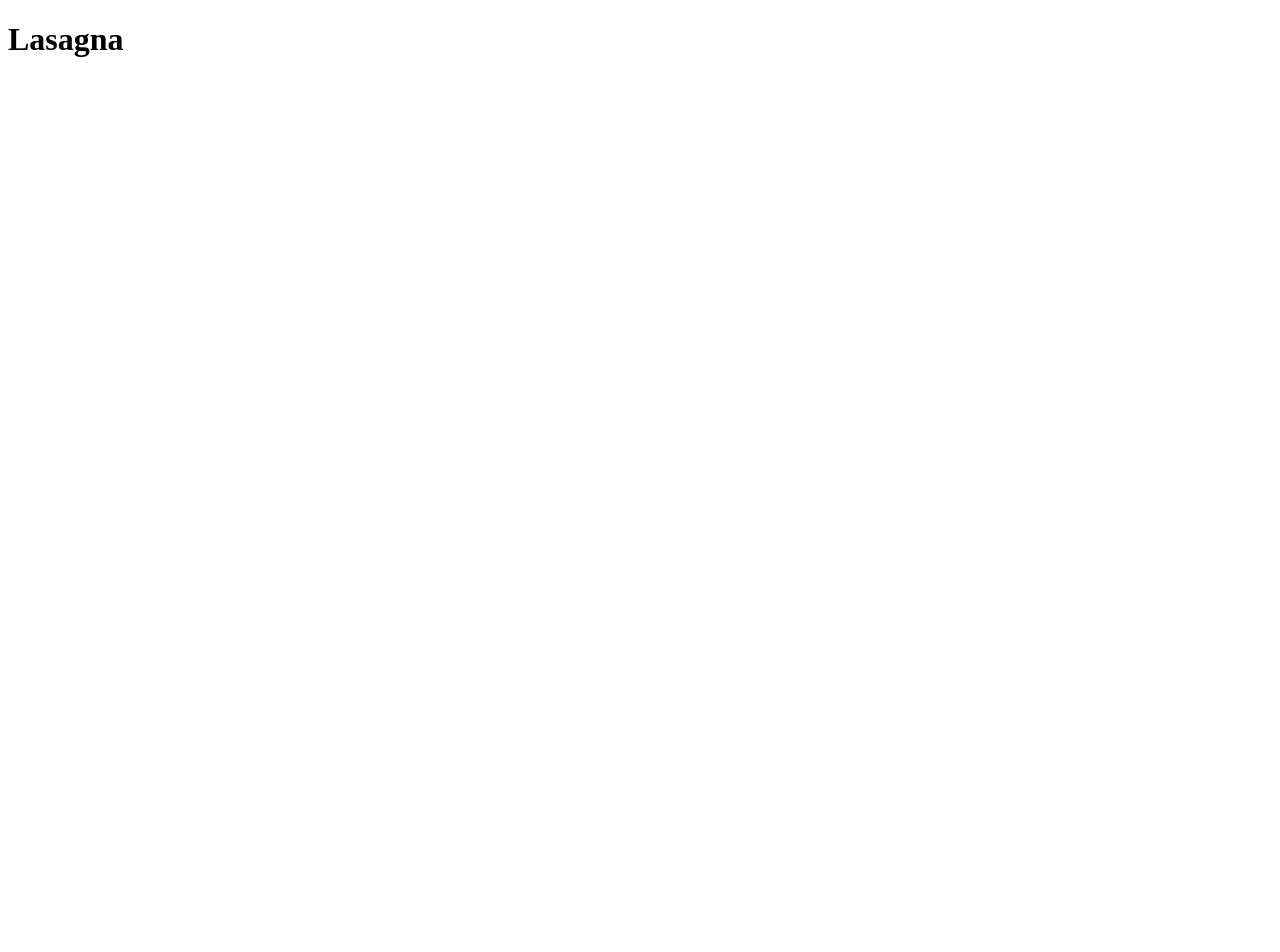
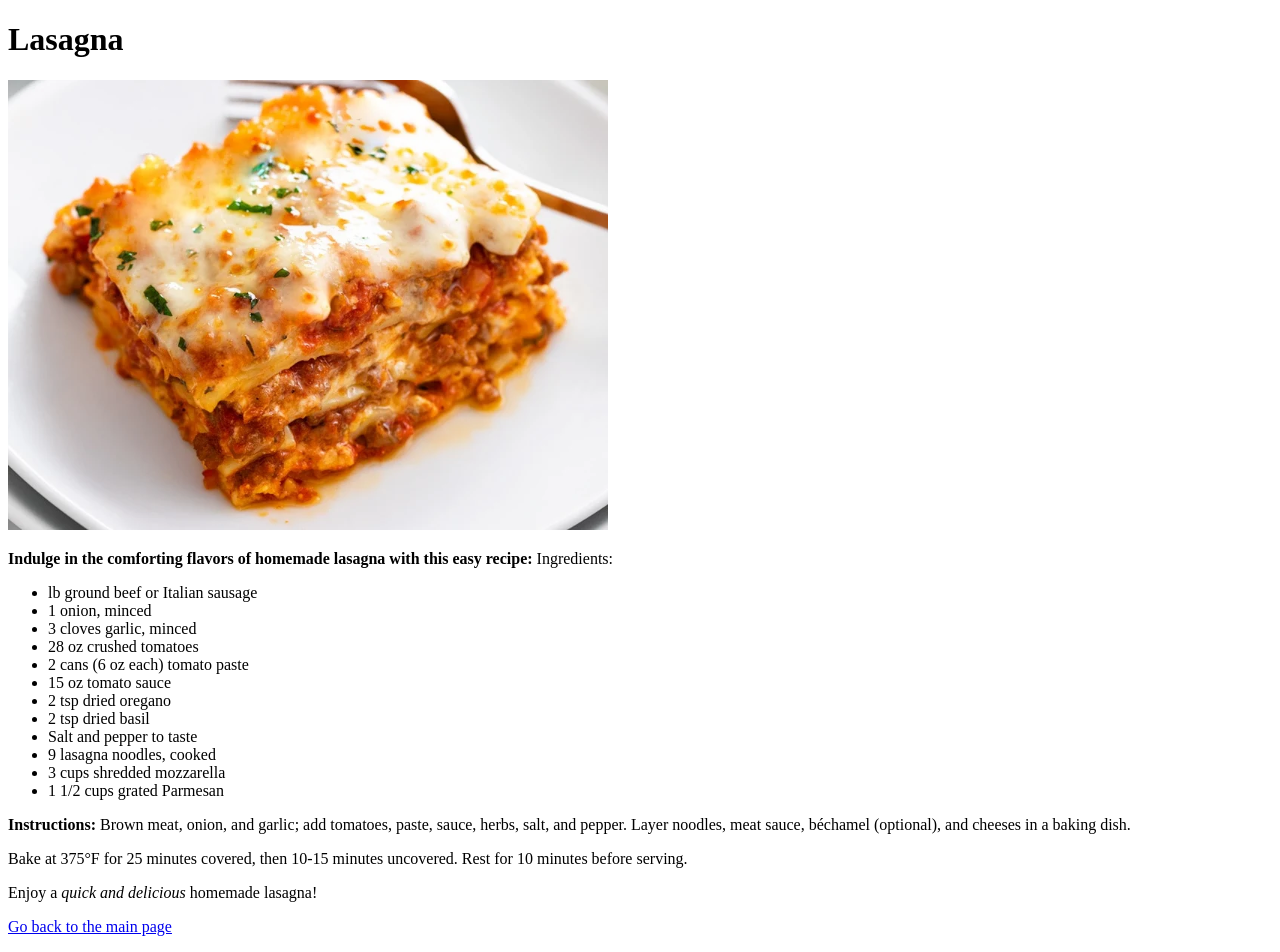
Before and after one commit to medioqre/odin-recipes, a plain HTML site: page recipes/lasagna.html in a window 1280 px wide. Before the commit the page ends 800 px from the top, so only its background shows below. Drawn offline with Linux system fonts and the light colour scheme.

Commit message:
finished lasagna page, added link back to the main page

```diff
--- a/recipes/lasagna.html
+++ b/recipes/lasagna.html
@@ -7,5 +7,33 @@
 </head>
 <body>
     <h1>Lasagna</h1>
+    <img src="../images/lasagna.webp" height="450" width="600">
+
+    <p><strong>Indulge in the comforting flavors of homemade lasagna with this easy recipe:</strong>
+
+Ingredients:
+<ul>
+<li> lb ground beef or Italian sausage</li>
+<li>1 onion, minced</li>
+<li>3 cloves garlic, minced</li>
+<li>28 oz crushed tomatoes</li>
+<li>2 cans (6 oz each) tomato paste</li>
+<li>15 oz tomato sauce</li>
+<li>2 tsp dried oregano</li>
+<li>2 tsp dried basil</li>
+<li>Salt and pepper to taste</li>
+<li>9 lasagna noodles, cooked</li>
+<li>3 cups shredded mozzarella</li>
+<li>1 1/2 cups grated Parmesan</li>
+</ul></p>
+<strong>Instructions:</strong>
+
+Brown meat, onion, and garlic; add tomatoes, paste, sauce, herbs, salt, and pepper.
+Layer noodles, meat sauce, béchamel (optional), and cheeses in a baking dish.
+<p>Bake at 375°F for 25 minutes covered, then 10-15 minutes uncovered.
+Rest for 10 minutes before serving.</p>
+Enjoy a <em>quick and delicious</em> homemade lasagna!
+<p><a href="../index.html">Go back to the main page</a></p>
+
 </body>
 </html>
```
Also changed, not shown: index.html (+5 -3 lines), images/lasagna.webp (added).
